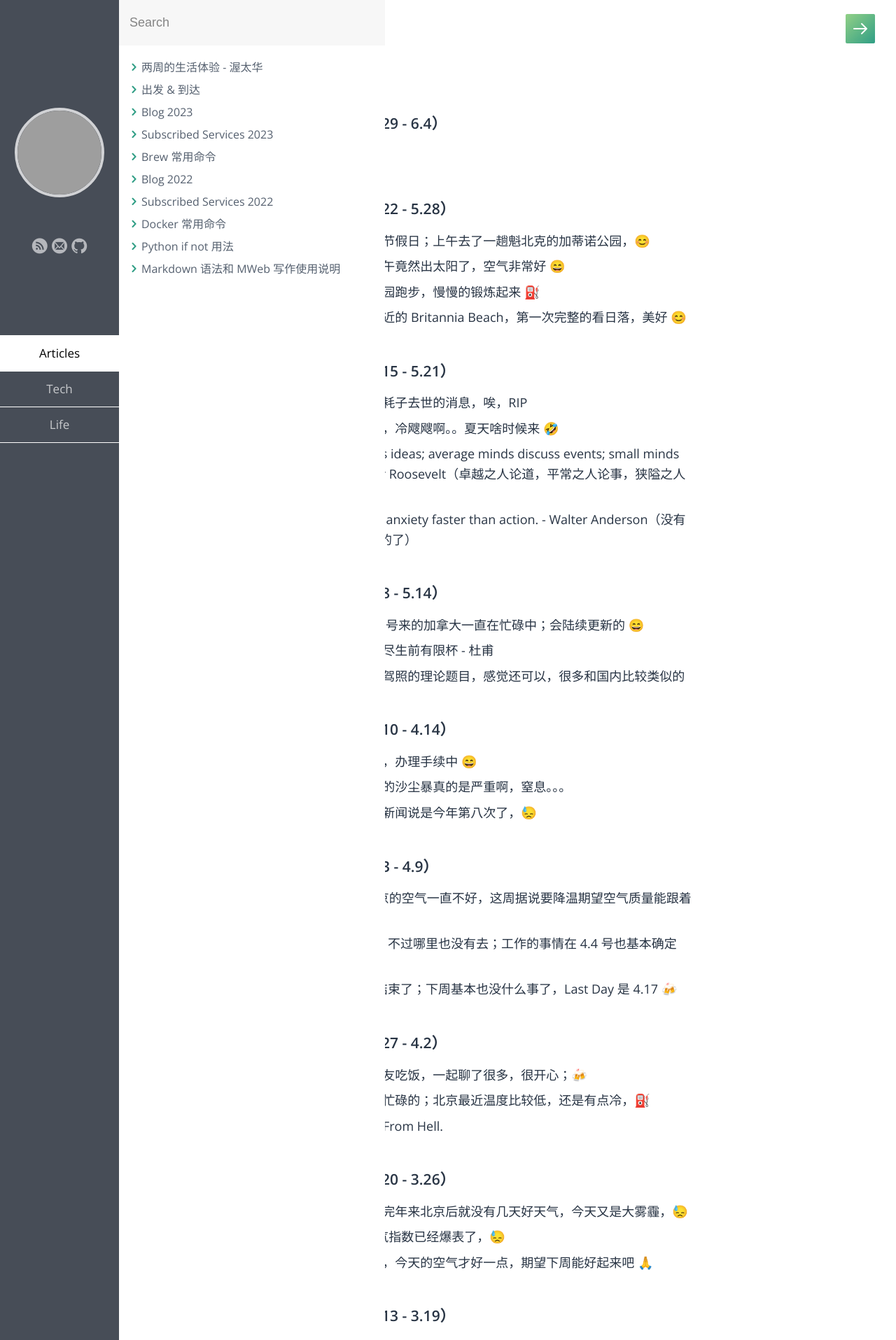
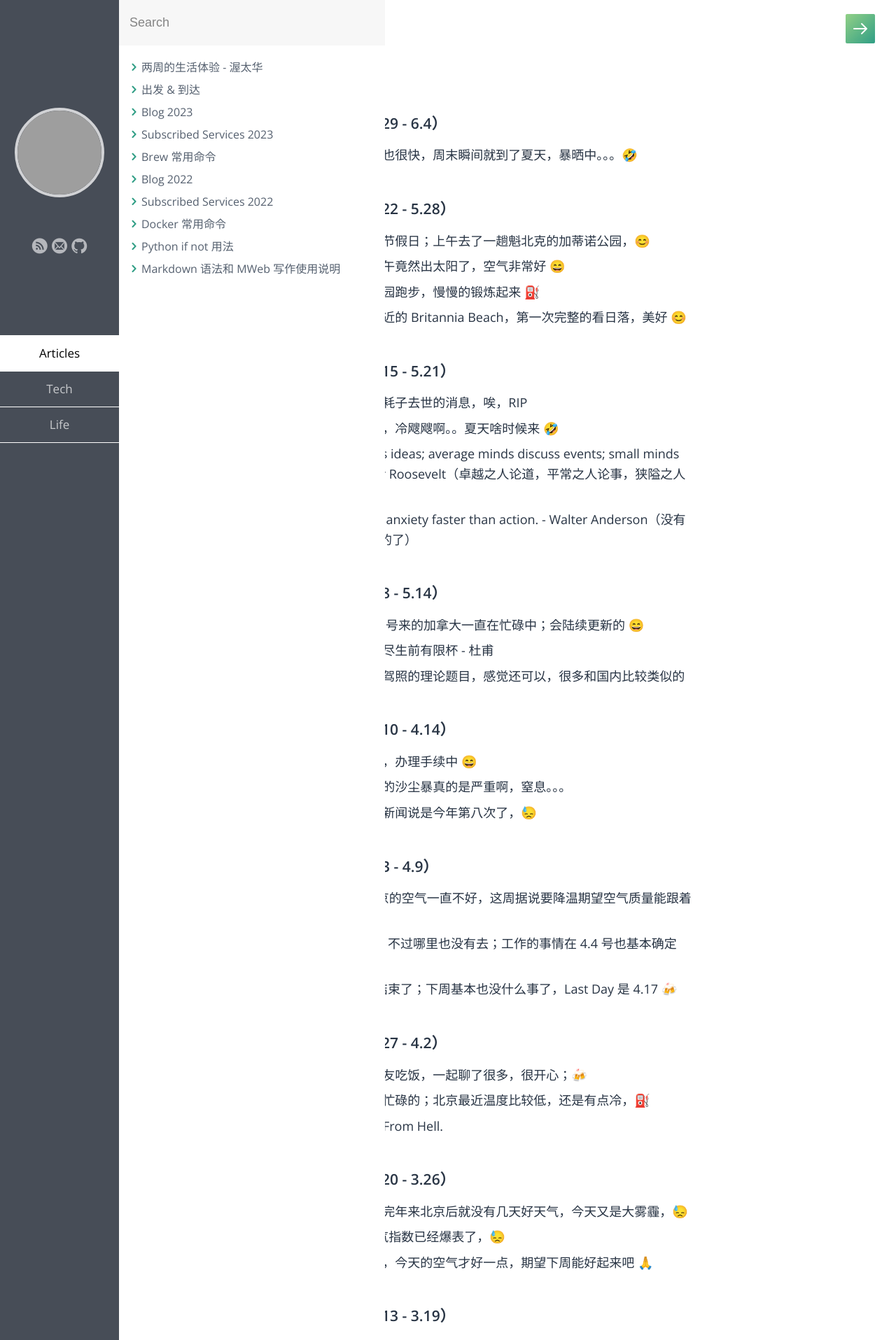
Before and after one commit to samxupeiran/samxupeiran.github.io, a Jekyll site: the page built from _posts/life/2023-01-03-my-blog.md, in a window 1280 px wide. Shown: the top 1915 px of the page at 70% size. Built offline with Jekyll 4.4.1, drawn with Linux system fonts in a browser that asks for light colours; some web fonts are replaced; grey boxes are pictures that could not be loaded.

Commit message:
feat: add weekly blog 5.29

```diff
--- a/_posts/life/2023-01-03-my-blog.md
+++ b/_posts/life/2023-01-03-my-blog.md
@@ -7,7 +7,7 @@ tags: Blog
 
 
 - ### 2023 年 6 月 第 1 周（5.29 - 6.4）
-     -
+     - 5.29 渥太华这个升温速度也很快，周末瞬间就到了夏天，暴晒中。。。🤣
 
 - ### 2023 年 5 月 第 4 周（5.22 - 5.28）
      - 5.22 今天是加拿大的法定节假日；上午去了一趟魁北克的加蒂诺公园，😊
```
